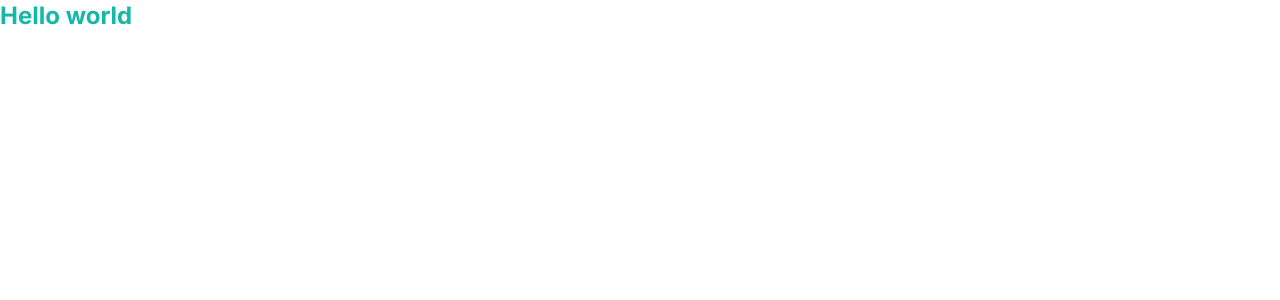
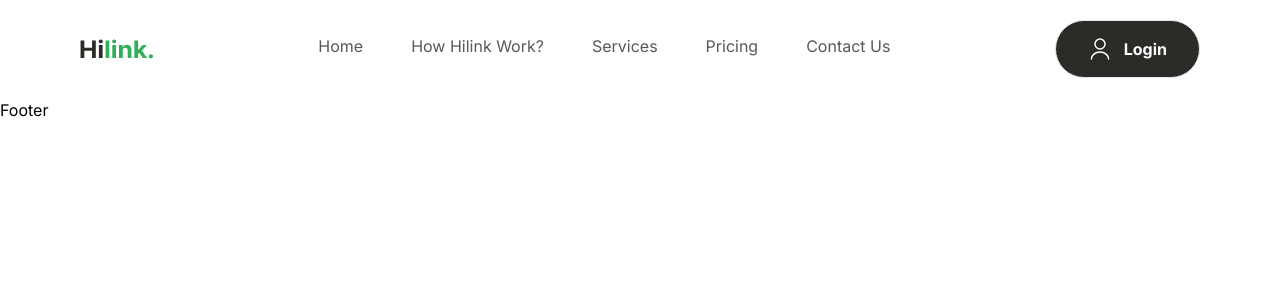
Before and after one commit to Steddyz/react-next-travel-app, a Next.js app: page / in a window 1280 px wide. Shown: the top 300 px of the page. Built offline with nearby package versions, Linux system fonts and the light colour scheme.

Commit message:
add NavBar and Button components

```diff
--- a/app/layout.tsx
+++ b/app/layout.tsx
@@ -1,6 +1,8 @@
 import type { Metadata } from "next";
 
 import "./globals.css";
+import Navbar from "@/components/Navbar";
+import Footer from "@/components/Footer";
 
 export const metadata: Metadata = {
   title: "Travel",
@@ -15,7 +17,9 @@
   return (
     <html lang="en">
       <body>
+        <Navbar />
         <main className="relative overflow-hidden">{children}</main>
+        <Footer />
       </body>
     </html>
   );
--- a/app/page.tsx
+++ b/app/page.tsx
@@ -1,3 +1,4 @@
 export default function Home() {
-  return <h1 className="font-bold text-teal-500 text-2xl">Hello world</h1>;
+  return;
+  <></>;
 }
--- /dev/null
+++ b/components/Button.tsx
@@ -0,0 +1,25 @@
+import Image from "next/image";
+import React from "react";
+
+type ButtonProps = {
+  type: "button" | "submit";
+  title: string;
+  icon?: string;
+  variant: "btn_dark_green";
+};
+
+const Button = ({ type, title, icon, variant }: ButtonProps) => {
+  return (
+    <button
+      type={type}
+      className={`flexCenter gap-3 rounded-full border ${variant}`}
+    >
+      {icon && <Image src={icon} alt={title} width={24} height={24} />}
+      <label className="bold-16 whitespace-nowrap cursor-pointer">
+        {title}
+      </label>
+    </button>
+  );
+};
+
+export default Button;
--- a/components/Navbar.tsx
+++ b/components/Navbar.tsx
@@ -1,7 +1,43 @@
+import { NAV_LINKS } from "@/constants";
+import Image from "next/image";
+import Link from "next/link";
 import React from "react";
+import Button from "./Button";
 
 const Navbar = () => {
-  return <div>zxc</div>;
+  return (
+    <nav className=" relative z-30  flexBetween max-container padding-container py-5">
+      <Link href="/">
+        <Image src="/hilink-logo.svg" alt="logo" width={74} height={29} />
+      </Link>
+      <ul className="hidden h-full gap-12 lg:flex">
+        {NAV_LINKS.map((link) => (
+          <Link
+            key={link.key}
+            href={link.href}
+            className="regular-16 text-gray-50 flexCenter cursor-pointer pb-1.5 transition-all hover:font-bold"
+          >
+            {link.label}
+          </Link>
+        ))}
+      </ul>
+      <div className="lg:flexCenter hidden">
+        <Button
+          type="button"
+          title="Login"
+          icon="/user.svg"
+          variant="btn_dark_green"
+        />
+      </div>
+      <Image
+        src="/menu.svg"
+        alt="menu"
+        width={32}
+        height={32}
+        className="inline-block cursor-pointer lg:hidden"
+      />
+    </nav>
+  );
 };
 
 export default Navbar;
--- /dev/null
+++ b/constants/index.ts
@@ -0,0 +1,86 @@
+// NAVIGATION
+export const NAV_LINKS = [
+  { href: "/", key: "home", label: "Home" },
+  { href: "/", key: "how_hilink_work", label: "How Hilink Work?" },
+  { href: "/", key: "services", label: "Services" },
+  { href: "/", key: "pricing ", label: "Pricing " },
+  { href: "/", key: "contact_us", label: "Contact Us" },
+];
+
+// CAMP SECTION
+export const PEOPLE_URL = [
+  "/person-1.png",
+  "/person-2.png",
+  "/person-3.png",
+  "/person-4.png",
+];
+
+// FEATURES SECTION
+export const FEATURES = [
+  {
+    title: "Real maps can be offline",
+    icon: "/map.svg",
+    variant: "green",
+    description:
+      "We provide a solution for you to be able to use our application when climbing, yes offline maps you can use at any time there is no signal at the location",
+  },
+  {
+    title: "Set an adventure schedule",
+    icon: "/calendar.svg",
+    variant: "green",
+    description:
+      "Schedule an adventure with friends. On holidays, there are many interesting offers from Hilink. That way, there's no more discussion",
+  },
+  {
+    title: "Technology using augment reality",
+    icon: "/tech.svg",
+    variant: "green",
+    description:
+      "Technology uses augmented reality as a guide to your hiking trail in the forest to the top of the mountain. Already supported by the latest technology without an internet connection",
+  },
+  {
+    title: "Many new locations every month",
+    icon: "/location.svg",
+    variant: "orange",
+    description:
+      "Lots of new locations every month, because we have a worldwide community of climbers who share their best experiences with climbing",
+  },
+];
+
+// FOOTER SECTION
+export const FOOTER_LINKS = [
+  {
+    title: "Learn More",
+    links: [
+      "About Hilink",
+      "Press Releases",
+      "Environment",
+      "Jobs",
+      "Privacy Policy",
+      "Contact Us",
+    ],
+  },
+  {
+    title: "Our Community",
+    links: ["Climbing xixixi", "Hiking hilink", "Hilink kinthill"],
+  },
+];
+
+export const FOOTER_CONTACT_INFO = {
+  title: "Contact Us",
+  links: [
+    { label: "Admin Officer", value: "123-456-7890" },
+    { label: "Email Officer", value: "hilink@akinthil.com" },
+  ],
+};
+
+export const SOCIALS = {
+  title: "Social",
+  links: [
+    "/facebook.svg",
+    "/instagram.svg",
+    "/twitter.svg",
+    "/youtube.svg",
+    "/wordpress.svg",
+  ],
+};
```
